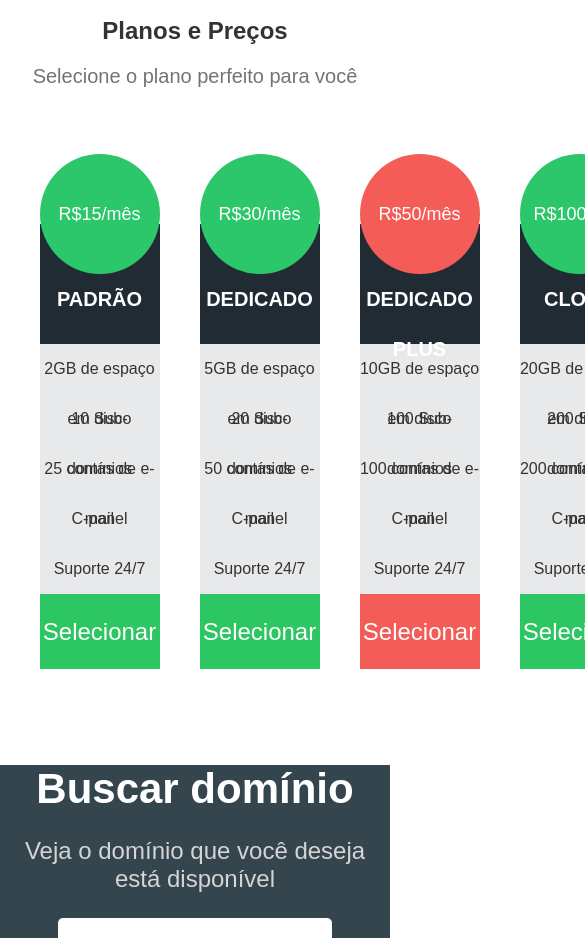
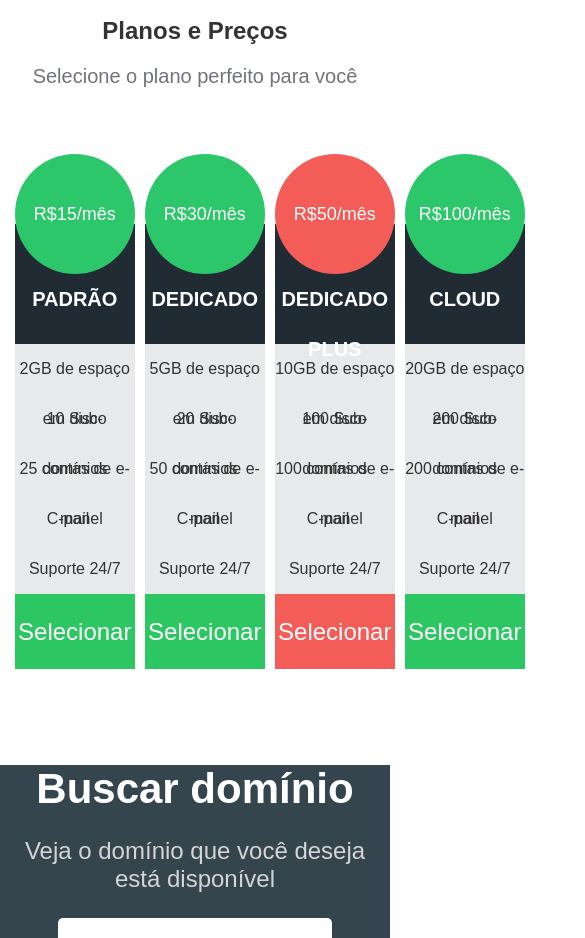
Before and after one commit to dias0001/HDC_HOST-treinamento, a plain HTML site: page index.html in a window 390 px wide. Shown: the part 1400-2338 px from the top of the page, 585 px wide, since content can reach past the window. Drawn offline with Linux system fonts and the light colour scheme.

Commit message:
update
Começando a parte responsiva. Em andamento.

```diff
--- a/css/style.css
+++ b/css/style.css
@@ -325,3 +325,18 @@ footer {
     font-weight: bold;
     margin-bottom: 50px;
 }
+
+/* media queries */
+
+@media screen and (max-width: 1100px) {
+    /* regras css */
+
+    .plans-container {
+        width: 95%;
+    }
+
+    .plan {
+        margin-left: 5px;
+        margin-right: 5px;
+    }
+}
```
